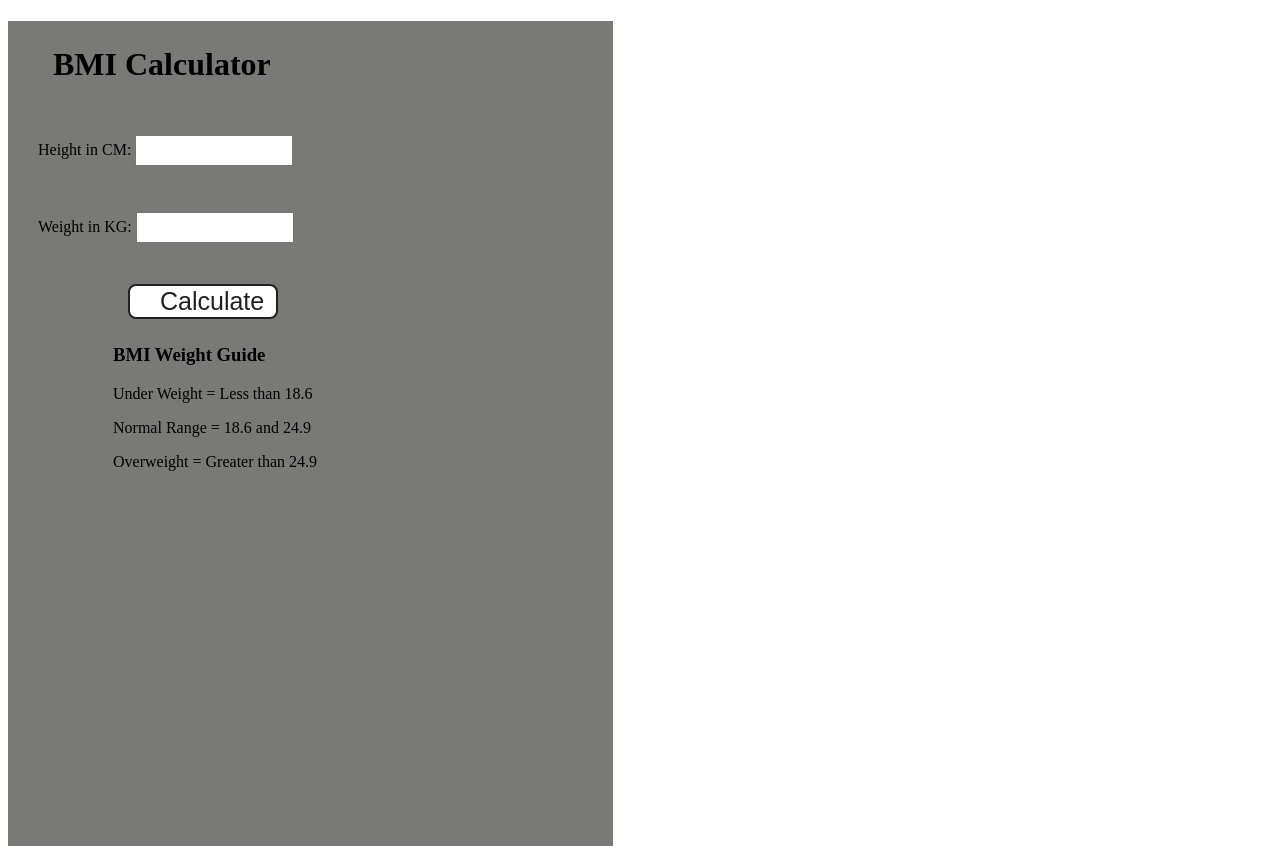
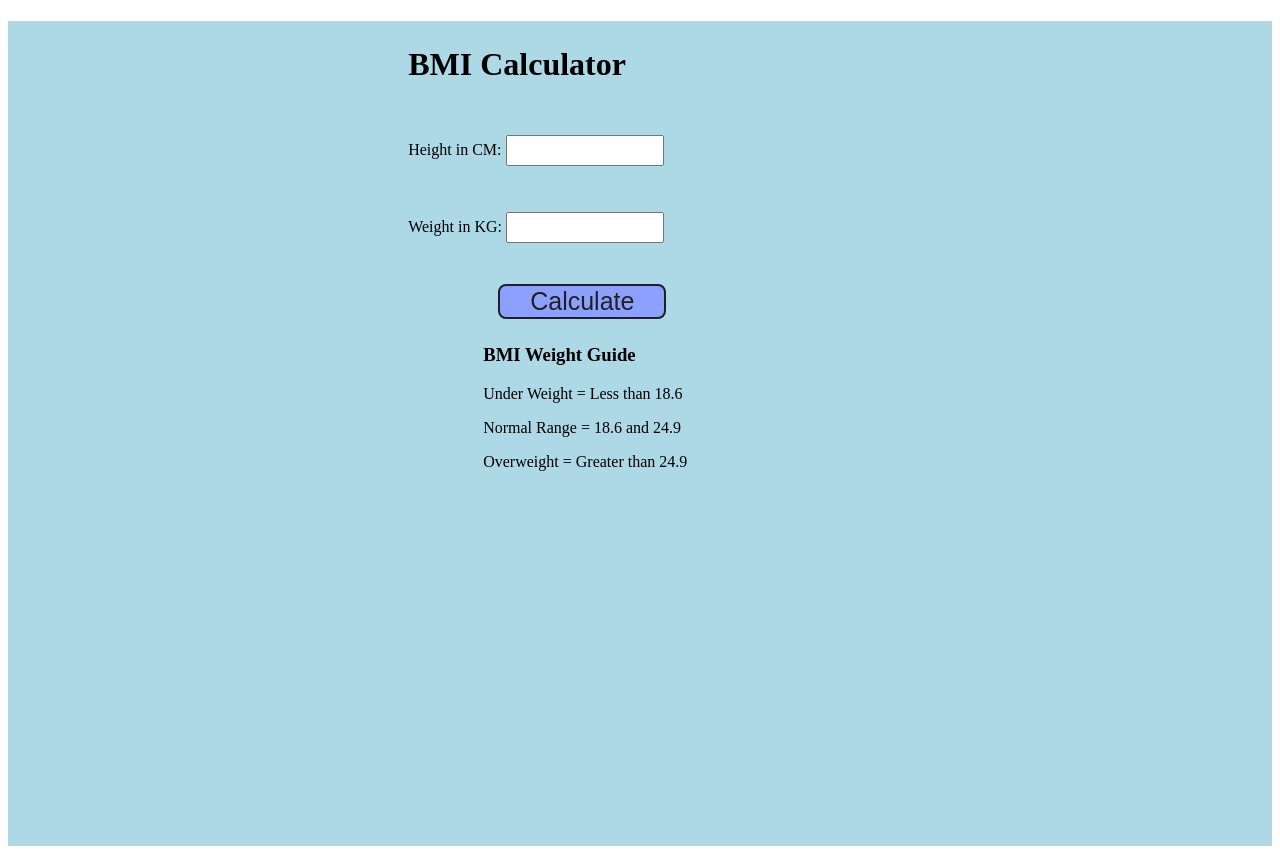
Before and after one commit to Sudhansan5/BMI-calculator, a plain HTML site: page index.html in a window 1280 px wide. Drawn offline with Linux system fonts and the light colour scheme.

Commit message:
corrected styles

```diff
--- a/style.css
+++ b/style.css
@@ -1,8 +1,6 @@
 .container {
-    width: 575px;
     height: 825px;
-
-    background-color: #797978;
+    background-color: lightblue;
     padding-left: 30px;
   }
   #height,
@@ -19,28 +17,30 @@
 
   #results {
     font-size: 35px;
-    margin-left: 90px;
     margin-top: 20px;
-    color: rgb(241, 241, 241);
+    color: black;
   }
 
   button {
-    width: 150px;
     height: 35px;
     margin-left: 90px;
     margin-top: 25px;
-    background-color: #fff;
+    background-color: #8ca1ff;
     padding: 1px 30px;
     border-radius: 8px;
     color: #212121;
     text-decoration: none;
     border: 2px solid #212121;
-
     font-size: 25px;
   }
 
   h1 {
-    padding-left: 15px;
+    padding-left: 30%;
     padding-top: 25px;
 
   }
+
+  form{
+    display: block;
+    margin-left: 30%;
+  }
```
